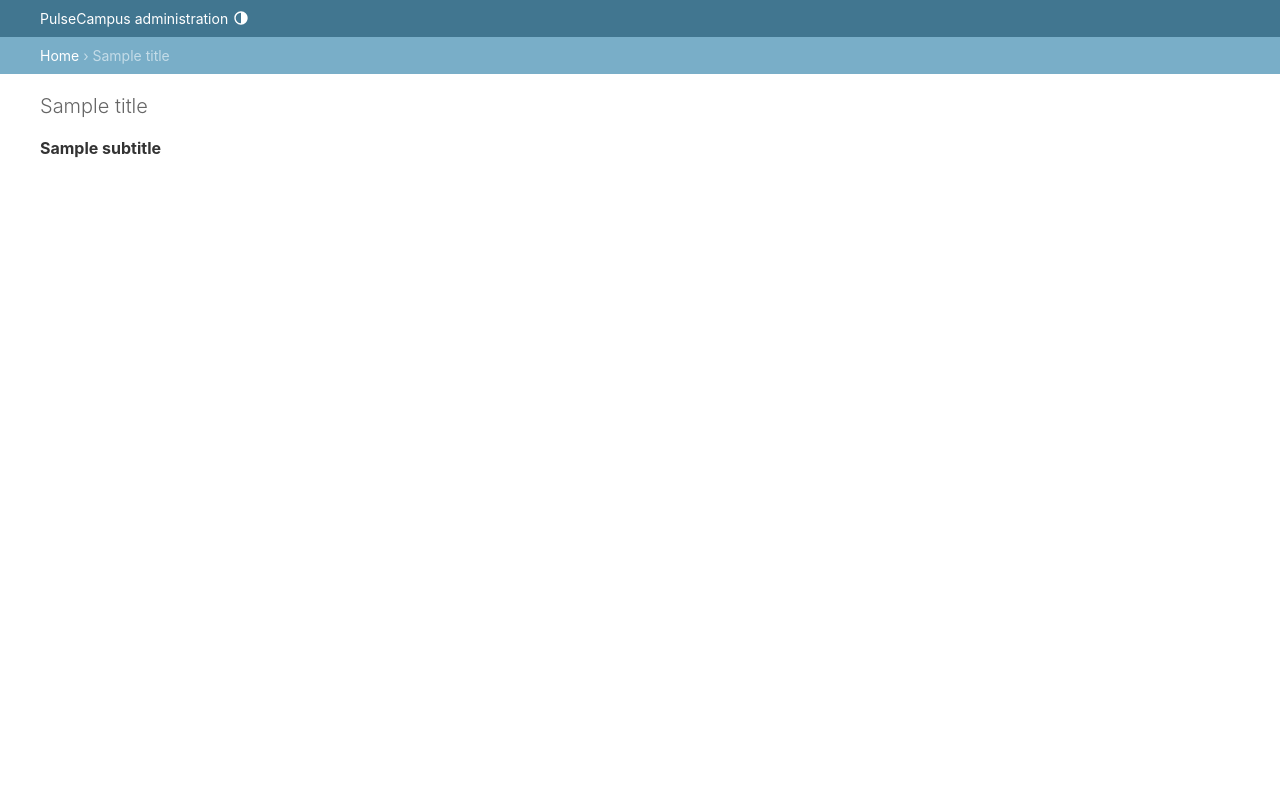
After one commit to asiradnan/PulseCampus, a Django app: template templates/admin/base_site.html in a window 1280 px wide. The commit adds this page. Run offline with Django 4.2, Linux system fonts and the light colour scheme; the template is opened without the code that fills it: most values are stand-ins (such as "Sample title", 1, 10 or a date in 2020).

Commit message:
Changed admin panel word

```diff
--- a/PulseCampus/settings.py
+++ b/PulseCampus/settings.py
@@ -123,6 +123,8 @@ USE_TZ = True
 # https://docs.djangoproject.com/en/4.2/howto/static-files/
 
 STATIC_URL = 'static/'
+STATICFILES_DIRS = [BASE_DIR / 'static']
+STATIC_ROOT = "var/www/pulsecampus_staticfiles" #For production
 
 # Default primary key field type
 # https://docs.djangoproject.com/en/4.2/ref/settings/#default-auto-field
--- /dev/null
+++ b/static/base.css
@@ -0,0 +1,3 @@
+body{
+    background-color: antiquewhite;
+}
--- /dev/null
+++ b/static/login.css
@@ -0,0 +1,3 @@
+body {
+    background-color: blue;
+}
--- /dev/null
+++ b/templates/admin/base_site.html
@@ -0,0 +1,12 @@
+{% extends "admin/base.html" %}
+
+{% block title %}{% if subtitle %}{{ subtitle }} | {% endif %}{{ title }} | {{ site_title|default:_('Django site admin') }}{% endblock %}
+
+{% block branding %}
+<div id="site-name"><a href="{% url 'admin:index' %}">PulseCampus administration</a></div>
+{% if user.is_anonymous %}
+  {% include "admin/color_theme_toggle.html" %}
+{% endif %}
+{% endblock %}
+
+{% block nav-global %}{% endblock %}
--- a/templates/base.html
+++ b/templates/base.html
@@ -3,6 +3,8 @@
 <head>
     <meta charset="UTF-8">
     <meta name="viewport" content="width=device-width, initial-scale=1.0">
+    {% load static %}
+    <link rel="stylesheet" href="{% static  'base.css'  %}">
     <title>{% block 'title' %} PulseCampus {% endblock %}</title>
 </head>
 
--- a/users/templates/login.html
+++ b/users/templates/login.html
@@ -2,6 +2,8 @@
 <head>
     <meta charset="UTF-8">
     <meta name="viewport" content="width=device-width, initial-scale=1.0">
+    {% load static %}
+    <link rel="stylesheet" href="{% static 'login.css' %}">
     <title>Log In</title>
 </head>
 <body>
```
